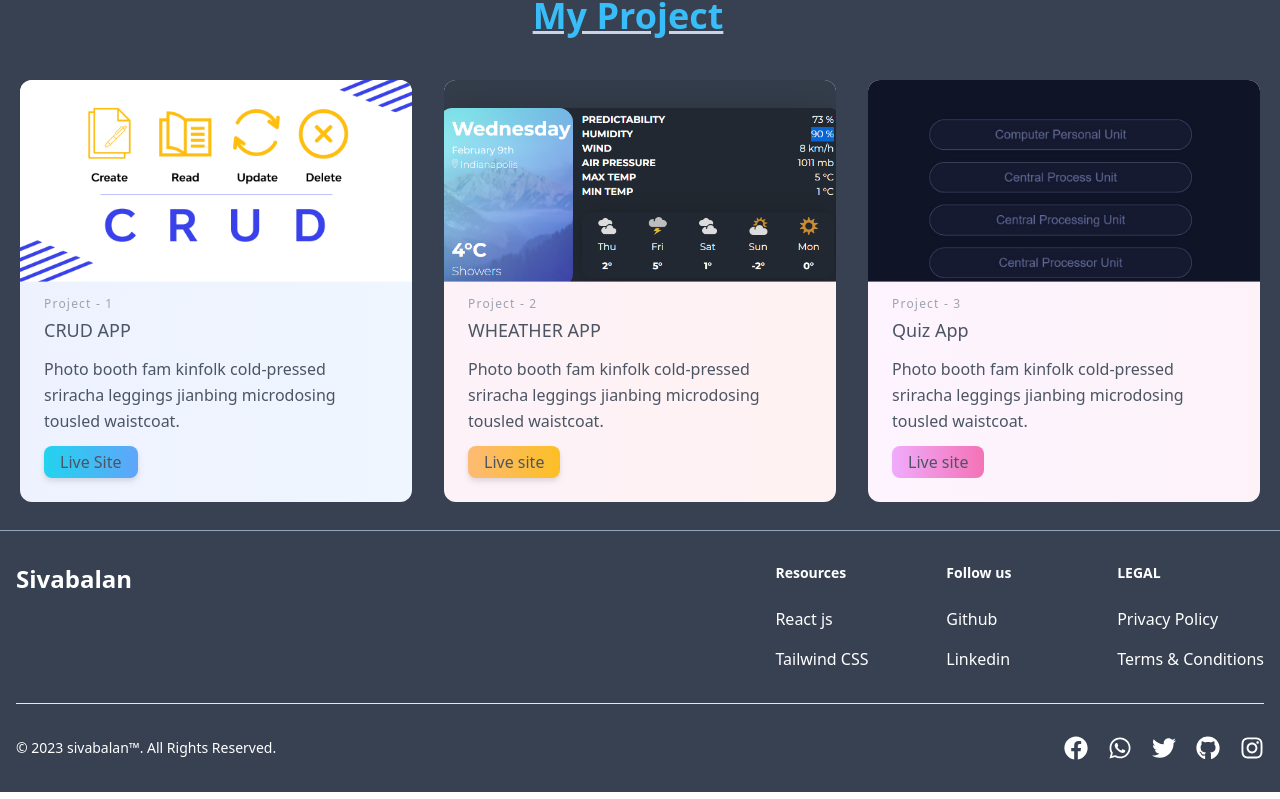
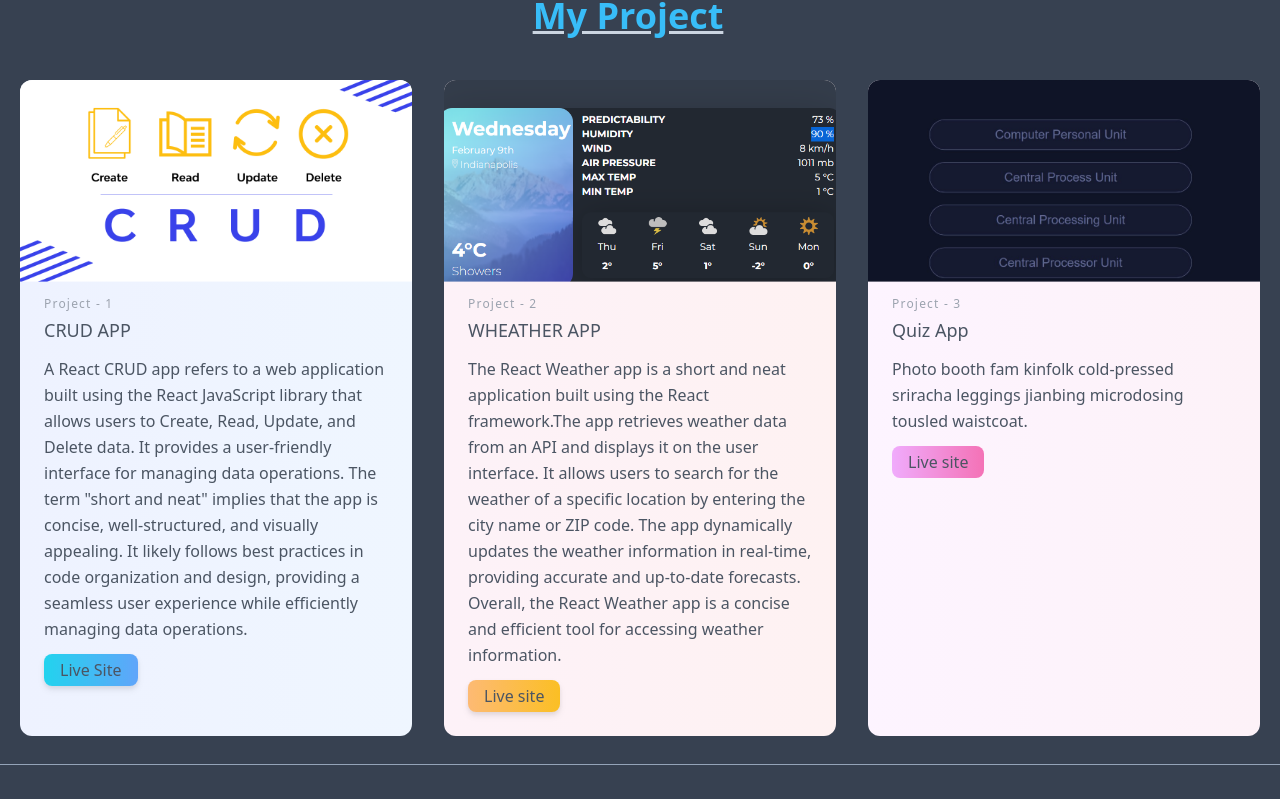
Before and after one commit to Sivabalan3/Portfolio_Front_End, a React (Create React App) app: page / in a window 1280 px wide. Shown: the part 1997-2796 px from the top of the page. Built offline with nearby package versions, Linux system fonts and the light colour scheme.

Commit message:
crud app link adding

```diff
--- a/src/components/Aboutme.js
+++ b/src/components/Aboutme.js
@@ -43,7 +43,7 @@ function Aboutme() {
                             <div data-aos=" fade-right" className=" text-slate-200 dark:bg-slate-900 dark:text-slate-300  rounded-lg p-6 h-full border  border-sky-500 shadow-2xl">
                                 <div className="flex flex-col items-center">
 
-                                    {/* <img src={proimage} alt="profile" className="w-32 h-32 bg-gray-300 rounded-full mb-4 shrink-0"/> */}
+                                    {/* <img src={proimage} alt="profile" className="w-44 h-44 bg-gray-300 rounded-full mb-4 shrink-0"/> */}
 
 
                                     <h1 className="text-xl font-bold">Sivabalan M</h1>
--- a/src/components/Dashboard.jsx
+++ b/src/components/Dashboard.js
@@ -44,8 +44,6 @@ const Dashboard = () => {
       .then(users => setusers(users.data))
       .catch(err => console.log(err))
   }, [])
-
-
   return (
     <>
       <div className="flex dark:bg-slate-800 bg-gray-700">
@@ -242,7 +240,9 @@ const Dashboard = () => {
                       </div>
                     </button>
                   </div>
-                  <div className="w-auto h-auto cursor-pointer">
+                  {/* <button className="w-auto h-auto cursor-pointer" type="button"
+                  onClick={onDeleteClick(user._id)}
+                  >
                     <div className="flex-1 h-full">
                       <div className="flex items-center justify-center flex-1 h-full p-2 bg-red-500 text-white shadow rounded-lg">
                         <div className="relative">
@@ -250,7 +250,8 @@ const Dashboard = () => {
                         </div>
                       </div>
                     </div>
-                  </div>
+                  </button> */}
+                  <button  >Delete</button>
                 </td>
                   </tr>)
               })}
--- a/src/components/Loginform.js
+++ b/src/components/Loginform.js
@@ -6,6 +6,7 @@ import { HelmetProvider, Helmet } from "react-helmet-async"
 import { useNavigate } from "react-router-dom";
 import { useFormik } from "formik";
 import { adminSchema } from "./schemas";
+import './error.css'
 
 
 function Loginform() {
@@ -17,8 +18,8 @@ function Loginform() {
 
         if (values.email === 'siva@gmail.com' && values.password === 'Siva@2005'){
             localStorage.setItem('auth', true);
-        history("/Admindashboard");
-        action.resetForm();
+            history("/Admindashboard");
+            action.resetForm();
         }
     }
 
@@ -39,8 +40,6 @@ function Loginform() {
     return (
         <>
             <HelmetProvider>
-
-
                 <Helmet>
                     <title>Admin</title>
                 </Helmet>
@@ -68,7 +67,7 @@ function Loginform() {
                                     </div>
 
 
-                                    <input type="text" name="email" className="px-4 py-2 block bg-gray-50 text-gray-900 sm:text-sm rounded-lg focus:ring-sky-500 focus:border-sky-500 border-2 w-full border-gray-300  focus:outline-none dark:bg-gray-700 dark:placeholder-gray-400 dark:text-white" placeholder="Username"
+                                    <input type="text" name="email" className={errors.email && touched.email ? "input-error px-4 py-2 block bg-gray-50 text-gray-900 sm:text-sm rounded-lg focus:ring-sky-500 focus:border-sky-500 border-2 w-full border-gray-300  focus:outline-none dark:bg-gray-700 dark:placeholder-gray-400 dark:text-white" : "px-4 py-2 block bg-gray-50 text-gray-900 sm:text-sm rounded-lg focus:ring-sky-500 focus:border-sky-500 border-2 w-full border-gray-300  focus:outline-none dark:bg-gray-700 dark:placeholder-gray-400 dark:text-white"} placeholder="Email"
                                         onChange={handleChange}
                                         onBlur={handleBlur}
                                         value={values.email}
@@ -84,7 +83,7 @@ function Loginform() {
                                         }
                                     </div>
 
-                                    <input type={Hide ? "text" : 'password'} name="password" className="px-4 py-2 block bg-gray-50 text-gray-900 sm:text-sm rounded-lg focus:ring-sky-400 focus:border-sky-400 border-2 w-full border-gray-300  focus:outline-none dark:bg-gray-700 dark:placeholder-gray-400 dark:text-white" placeholder="Password"
+                                    <input type={Hide ? "text" : 'password'} name="password" className={errors.password && touched.password ? "input-error px-4 py-2 block bg-gray-50 text-gray-900 sm:text-sm rounded-lg focus:ring-sky-400 focus:border-sky-400 border-2 w-full border-gray-300  focus:outline-none dark:bg-gray-700 dark:placeholder-gray-400 dark:text-white" : "px-4 py-2 block bg-gray-50 text-gray-900 sm:text-sm rounded-lg focus:ring-sky-400 focus:border-sky-400 border-2 w-full border-gray-300  focus:outline-none dark:bg-gray-700 dark:placeholder-gray-400 dark:text-white"} placeholder="Password"
                                         onChange={handleChange}
                                         onBlur={handleBlur}
                                         value={values.password}
@@ -94,7 +93,7 @@ function Loginform() {
                                 <div className="flex items-center justify-between">
                                     <div className="flex items-start">
                                         <div className="flex items-center h-5">
-                                            <input  id="remember" aria-describedby="remember" type="checkbox" className="w-4 h-4 border border-gray-300 rounded bg-gray-50 focus:ring-3 focus:ring-primary-300 dark:bg-gray-700 dark:border-gray-600 dark:focus:ring-primary-600 dark:ring-offset-gray-800" required="" />
+                                            <input id="remember" aria-describedby="remember" type="checkbox" className="w-4 h-4 border border-gray-300 rounded bg-gray-50 focus:ring-3 focus:ring-primary-300 dark:bg-gray-700 dark:border-gray-600 dark:focus:ring-primary-600 dark:ring-offset-gray-800" required="" />
                                         </div>
                                         <div className="ml-3 text-sm">
                                             <label htmlFor="remember" className="text-gray-500 dark:text-gray-300">Remember me</label>
--- a/src/components/Project.js
+++ b/src/components/Project.js
@@ -15,10 +15,9 @@ function Project() {
                 <div className="p-6">
                   <h2 className="tracking-widest text-xs title-font font-medium text-gray-400 mb-1">Project - 1</h2>
                   <h1 className="title-font text-lg font-medium text-gray-600 mb-3">CRUD APP</h1>
-                  <p className="leading-relaxed mb-3">Photo booth fam kinfolk cold-pressed sriracha leggings jianbing microdosing tousled waistcoat.</p>
+                  <p className="leading-relaxed mb-3">A React CRUD app refers to a web application built using the React JavaScript library that allows users to Create, Read, Update, and Delete data. It provides a user-friendly interface for managing data operations. The term "short and neat" implies that the app is concise, well-structured, and visually appealing. It likely follows best practices in code organization and design, providing a seamless user experience while efficiently managing data operations.</p>
                   <div className="flex items-center flex-wrap ">
-                    <button className="bg-gradient-to-r from-cyan-400 to-blue-400 hover:scale-105 drop-shadow-md  shadow-cla-blue px-4 py-1 rounded-lg">Live Site</button>
-
+                    <button className="bg-gradient-to-r from-cyan-400 to-blue-400 hover:scale-105 drop-shadow-md  shadow-cla-blue px-4 py-1 rounded-lg"><a href='https://sivabalan3.github.io/react-crud/'>Live Site</a></button>
                   </div>
                 </div>
               </div>
@@ -29,7 +28,7 @@ function Project() {
                   <div className="p-6">
                     <h2 className="tracking-widest text-xs title-font font-medium text-gray-400 mb-1">Project - 2</h2>
                     <h1 className="title-font text-lg font-medium text-gray-600 mb-3">WHEATHER APP</h1>
-                    <p className="leading-relaxed mb-3">Photo booth fam kinfolk cold-pressed sriracha leggings jianbing microdosing tousled waistcoat.</p>
+                    <p className="leading-relaxed mb-3">The React Weather app is a short and neat application built using the React framework.The app retrieves weather data from an API and displays it on the user interface. It allows users to search for the weather of a specific location by entering the city name or ZIP code. The app dynamically updates the weather information in real-time, providing accurate and up-to-date forecasts. Overall, the React Weather app is a concise and efficient tool for accessing weather information.</p>
                     <div className="flex items-center flex-wrap ">
                       <button className="bg-gradient-to-r from-orange-300 to-amber-400 hover:scale-105 drop-shadow-md shadow-cla-violate px-4 py-1 rounded-lg">Live site</button>
 
```
Also changed, not shown: 2 other files (tests, documents, lock files or other folders).
